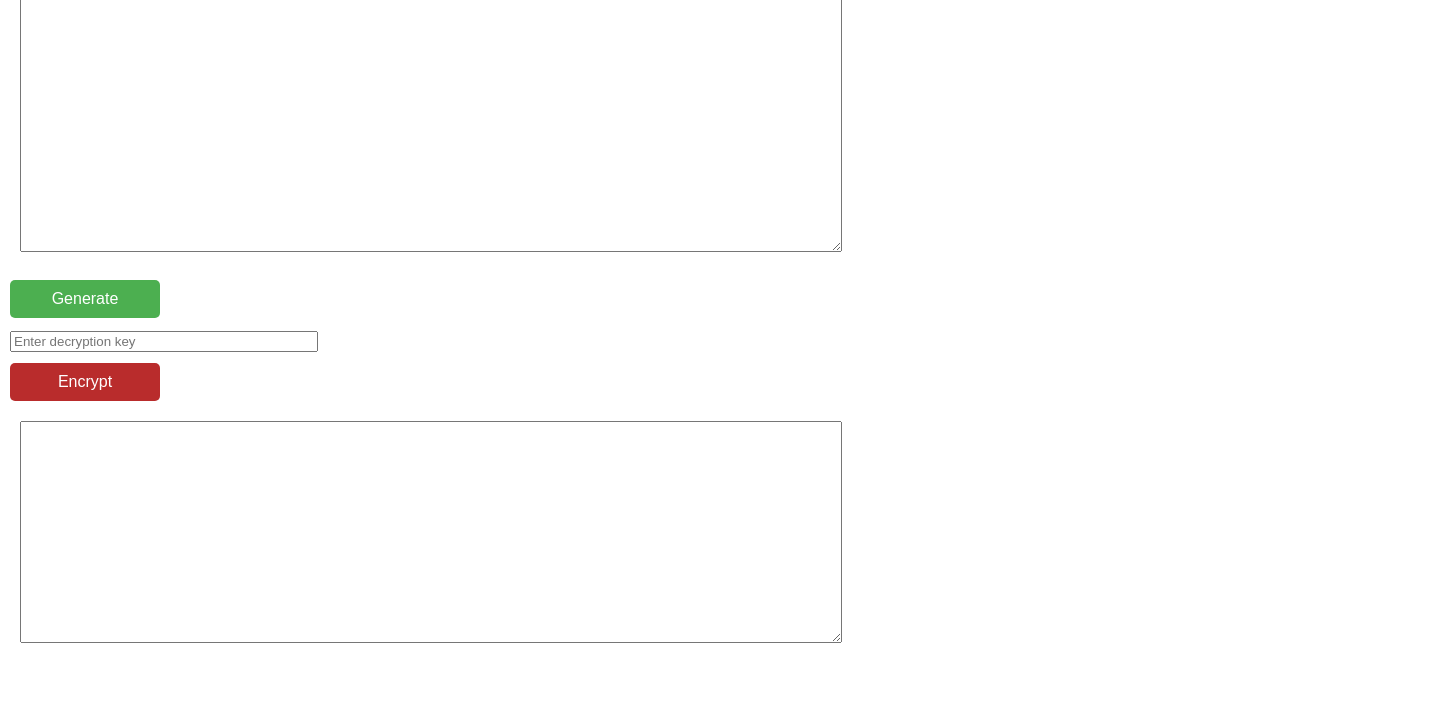
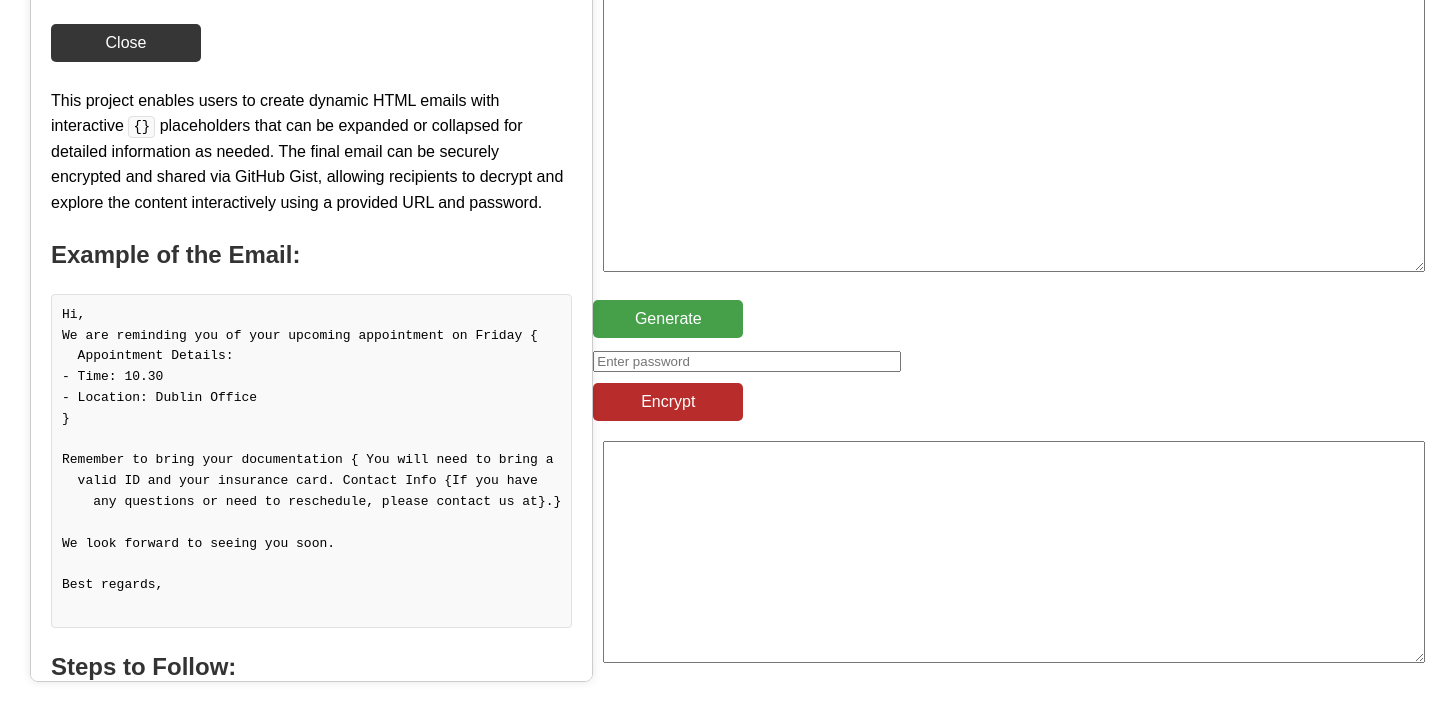
Before and after one commit to cristianmercado19/collapsive-details, a plain HTML site: page index.html in a window 1280 px wide. Shown: the part 110-835 px from the top of the page, 1440 px wide, since content can reach past the window. Drawn offline with nearby package versions, Linux system fonts and the light colour scheme.

Commit message:
adding info and instructions

```diff
--- a/index.html
+++ b/index.html
@@ -9,18 +9,89 @@
 
   <title>Collapsible Details</title>
 
+
   <link rel="stylesheet" href="styles.css">
 </head>
 
 <body>
 
+  <div class="info-box" id="infoBox">
+    <h1>Project Instructions</h1>
+    <button class="close-info-btn" onclick="closeInfoBox()">Close</button>
+    <p>This project enables users to create dynamic HTML emails with interactive <code>{}</code> placeholders that can
+      be expanded or collapsed for detailed information as needed. The final email can be securely encrypted and shared
+      via GitHub Gist, allowing recipients to decrypt and explore the content interactively using a provided URL and
+      password.</p>
+
+    <h2>Example of the Email:</h2>
+    <pre>
+Hi,
+We are reminding you of your upcoming appointment on Friday {
+  Appointment Details:
+- Time: 10.30
+- Location: Dublin Office
+}
+
+Remember to bring your documentation { You will need to bring a
+  valid ID and your insurance card. Contact Info {If you have
+    any questions or need to reschedule, please contact us at}.}
+
+We look forward to seeing you soon.
+
+Best regards,
+    </pre>
+
+    <h2>Steps to Follow:</h2>
+    <ol>
+      <li><strong>Generate HTML:</strong>
+        <ul>
+          <li>Click the "Generate" button.</li>
+          <li>Review the generated HTML to ensure it displays correctly and supports user interactions.</li>
+        </ul>
+      </li>
+      <li><strong>Encrypt the HTML:</strong>
+        <ul>
+          <li>Enter a decryption key (password) in the input field.</li>
+          <li>Click the "Encrypt" button to generate the encrypted text.</li>
+        </ul>
+      </li>
+      <li><strong>Store Encrypted HTML in GitHub Gist:</strong>
+        <ul>
+          <li>Copy the encrypted text.</li>
+          <li>Go to <a href="https://gist.github.com/" target="_blank">GitHub Gist</a>.</li>
+          <li>Create a new Gist, paste the encrypted text, and save it.</li>
+          <li>Copy the generated Gist URL.</li>
+        </ul>
+      </li>
+      <li><strong>Share the URL and Password:</strong>
+        <ul>
+          <li>Provide the GitHub Gist URL and the decryption password to the intended recipient.</li>
+        </ul>
+      </li>
+      <li><strong>Recipient View the Email:</strong>
+        <ul>
+          <li>The recipient opens the <a
+              href="https://cristianmercado19.github.io/collapsive-details/viewer/gitHub-gist-viewer/index.html"
+              target="_blank">Collapsive Details viewer</a> specifically developed for GitHub Gist support.</li>
+          <li>They enter the GitHub Gist URL and the decryption password.</li>
+          <li>The email content is decrypted and displayed, allowing the recipient to interact with it.</li>
+        </ul>
+      </li>
+    </ol>
+
+    <button class="close-info-btn" onclick="closeInfoBox()">Close</button>
+
+  </div>
+
   <div class="email-container">
+    <button id="open-info" class="open-info-btn" onclick="openInfoBox()" style="display: none;">Info</button>
+
     <textarea id="emailContent"></textarea>
     <br>
-    <button onclick="generateEmail()">Generate</button>
+    <button id="generateEmail" onclick="generateEmail()">Generate</button>
 
     <div id="encryption">
-      <input id="keyInput" type="text" placeholder="Enter decryption key">
+      <input id="keyInput" type="text" placeholder="Enter password">
       <br>
       <button id="encrypt" onclick="encryptHtml()">Encrypt</button>
       <br>
--- a/index.js
+++ b/index.js
@@ -133,3 +133,15 @@ function toggleDetail(detailId, elem) {
 
     elem.classList.toggle('clicked');
 }
+
+function closeInfoBox() {
+    document.getElementById('infoBox').style.display = 'none';
+
+    document.getElementById('open-info').style.display = 'block';
+}
+
+function openInfoBox() {
+    document.getElementById('infoBox').style.display = 'block';
+
+    document.getElementById('open-info').style.display = 'none';
+}
--- a/styles.css
+++ b/styles.css
@@ -3,7 +3,7 @@ body {
   font-family: Arial, sans-serif;
   line-height: 1.6;
   height: 100%;
-  margin: 0;
+  margin: 10px;
   padding: 5px;
   display: flex;
   flex-direction: row;
@@ -81,7 +81,6 @@ button {
   width: 150px;
   padding: 10px;
   margin: 10px auto;
-  background-color: #4CAF50;
   color: white;
   border: none;
   border-radius: 5px;
@@ -93,7 +92,7 @@ button {
   background-color: #b92c2c;
 }
 
-button:hover {
+#generateEmail {
   background-color: #45a049;
 }
 
@@ -108,3 +107,57 @@ button:hover {
 #keyInput {
     width: 300px;
 }
+
+.info-box {
+  background-color: #fff;
+  border: 1px solid #ccc;
+  padding: 20px;
+  box-shadow: 0 0 10px rgba(0, 0, 0, 0.1);
+  text-align: left;
+  width: 90%;
+  max-width: 600px;
+  max-height: 90vh;
+  overflow-y: auto;
+  border-radius: 8px;
+  position: relative;
+}
+
+.info-box h1 {
+  margin-top: 0;
+}
+
+.info-box h2 {
+  color: #333;
+}
+
+.info-box p {
+  margin-bottom: 10px;
+}
+
+.info-box code {
+  background-color: #f9f9f9;
+  border: 1px solid #e1e1e1;
+  padding: 2px 4px;
+  border-radius: 4px;
+  font-size: 14px;
+}
+
+.info-box pre {
+  background-color: #f9f9f9;
+  border: 1px solid #e1e1e1;
+  padding: 10px;
+  border-radius: 4px;
+  overflow-x: auto;
+}
+
+.info-box p {
+  margin-bottom: 0;
+}
+
+.close-info-btn {
+  background-color: #363636;
+}
+
+.open-info-btn {
+  background-color: #1653c5;
+}
--- a/viewer/viewer.css
+++ b/viewer/viewer.css
@@ -9,3 +9,7 @@
 #gitHubGistUrl {
     width: 500px;
 }
+
+#dencrypt {
+    background-color: #45a049;
+}
```
Also changed, not shown: viewer/custom/bb377b59-43a8-41b1-9168-11b47d9e53d9.html (+1 -1 lines), viewer/gitHub-gist-viewer/index.html (+1 -1 lines).
